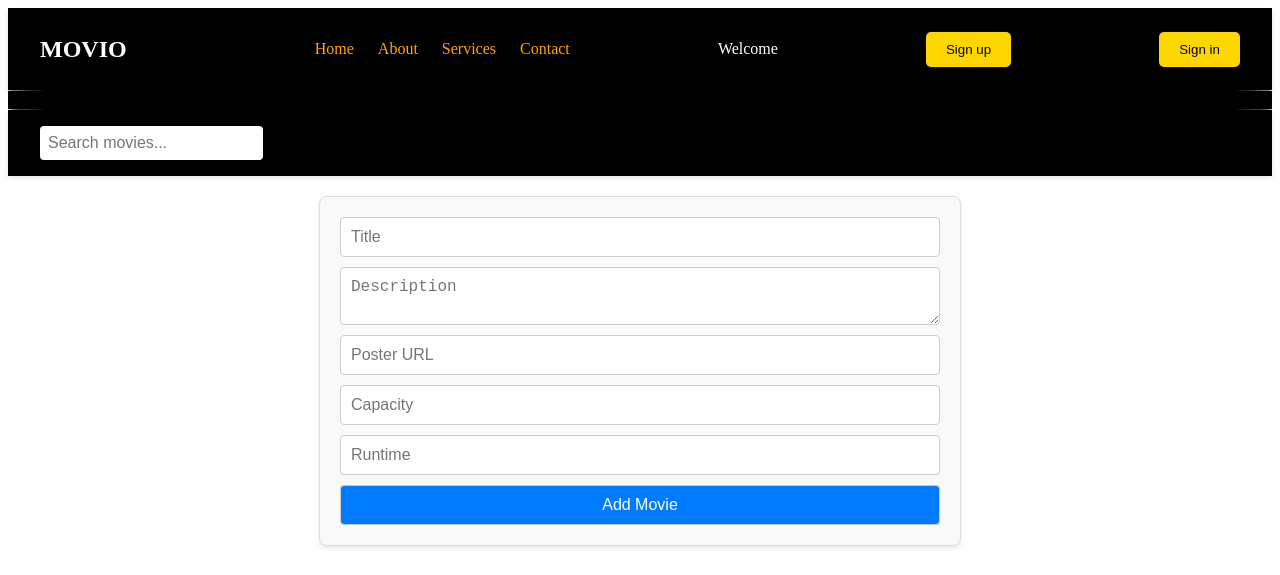
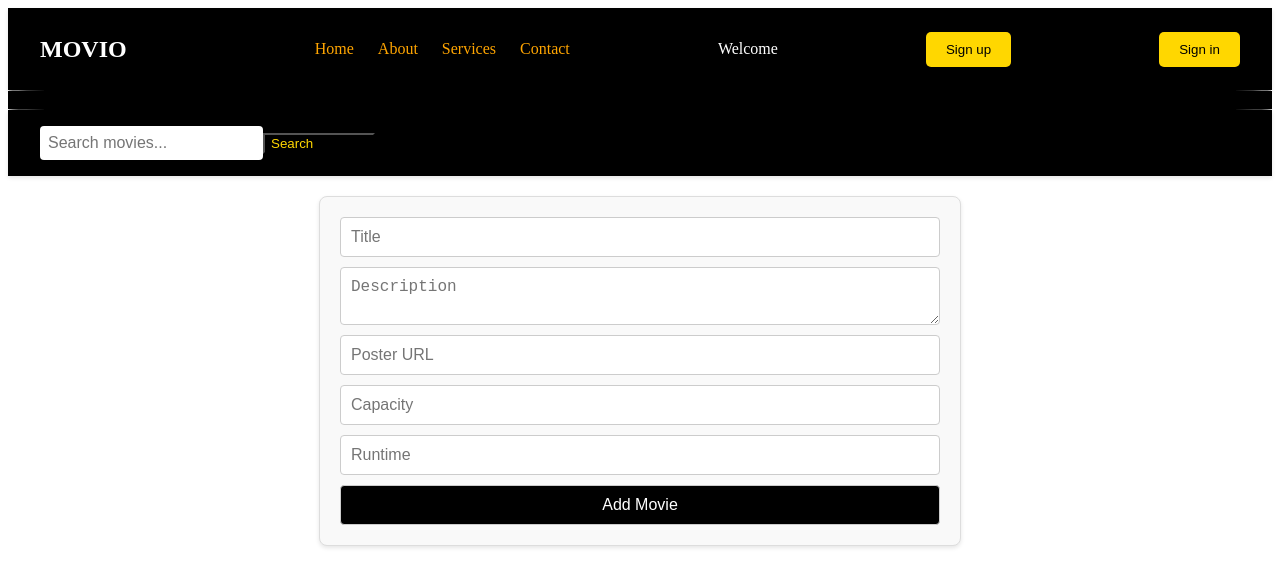
Before and after one commit to mils2001/Project-Movio, a React (Create React App) app: page / in a window 1280 px wide. Shown: the top 575 px of the page. Built offline with nearby package versions, Linux system fonts and the light colour scheme; data requests are answered from the project's data file.

Commit message:
Added search btn

```diff
--- a/src/component/backend/db.json
+++ b/src/component/backend/db.json
@@ -108,8 +108,7 @@
       "showtime": "07:00PM",
       "tickets_sold": 20,
       "description": "A series of murders in Michigan lead an American secret agent to Amsterdam, where he uncovers a plot to imperil the world with a potent new drug.",
-        "poster": "https://www.gstatic.com/tv/thumb/v22vodart/93417/p93417_v_v8_aa.jpg",
-        "showing_id": "12"
+      "poster": "https://www.gstatic.com/tv/thumb/v22vodart/93417/p93417_v_v8_aa.jpg"
     },
     {
       "id": "13",
@@ -141,5 +140,6 @@
       "description": "Delinquent teen-agers ingest a substance and grow thirty feet tall, then proceed to take over a small town.",
       "poster": "https://www.gstatic.com/tv/thumb/v22vodart/37991/p37991_v_v8_aa.jpg"
     }
+
   ]
 }
--- a/src/index.css
+++ b/src/index.css
@@ -41,14 +41,14 @@
 }
 
 .movie-form button {
-  background-color: #007bff;
+  background-color:#000;
   color: white;
   cursor: pointer;
   transition: background-color 0.3s ease;
 }
 
 .movie-form button:hover {
-  background-color: #0056b3;
+  background-color:gold;
 }
 
 /* Movie list */
@@ -104,3 +104,13 @@
   background-color: black;
   color: gold;
 }
+.search{
+  background-color: #000;
+  color: gold;
+  padding-right: 5%;
+  margin-right: 73%;
+}
+.search:hover{
+  background-color: gold;
+  color: black;
+}
--- a/src/index.js
+++ b/src/index.js
@@ -76,6 +76,7 @@ function MovieApp() {
           value={searchQuery}
           onChange={handleSearch}
         />
+        <button className="search"type="search">Search</button>
       </nav>
 
       {/* Add new movie form */}
```
Lines whose indentation alone changed are shown as unchanged.
